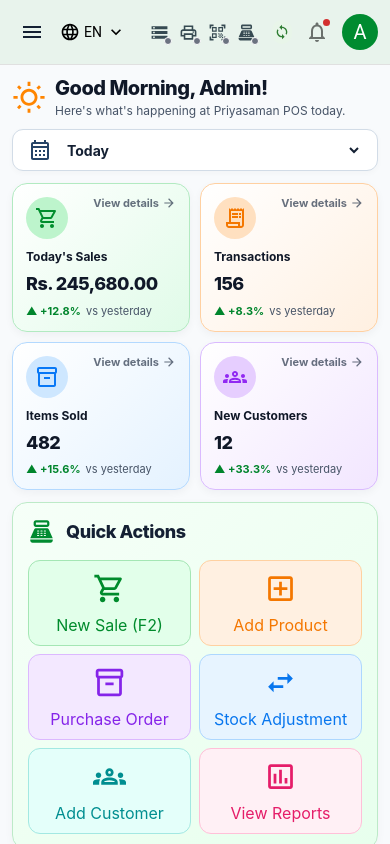
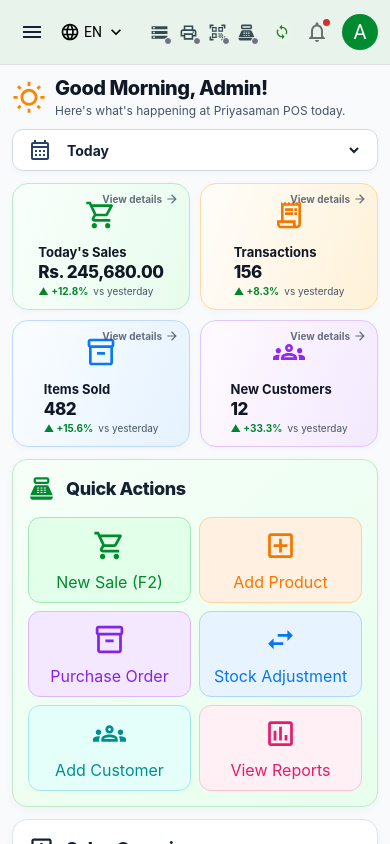
Before and after one commit to SriyanthaDeepal/priyasaman_pos_system, a React (Vite) app in the folder frontend/: page / in a window 390 px wide. Built offline with nearby package versions, Linux system fonts and the light colour scheme; what @zxing/library would draw is missing.

Commit message:
style(dashboard): match flat horizontal KPI reference with responsive icon and typography

```diff
--- a/frontend/src/modules/dashboard/dashboard.css
+++ b/frontend/src/modules/dashboard/dashboard.css
@@ -2723,3 +2723,22 @@
 @media(hover:none){.pd-stat-link{opacity:.75;transform:none}}
 @media(prefers-reduced-motion:reduce){.pd-stat-card,.pd-stat-link{transition:none}}
 @container(max-width:760px){.pd-welcome-row{gap:10px}.pd-welcome-left h1{font-size:clamp(20px,3.2vw,26px)}.pd-sun-icon{font-size:34px!important}}
+
+/* Dashboard KPI layout aligned with the Reports summary cards */
+.pd-kpis{gap:clamp(10px,1vw,15px)}
+.pd-stat-card{min-height:clamp(102px,9.8dvh,122px);padding:clamp(13px,1.25vw,19px);border-radius:16px;box-shadow:0 2px 7px #10182808;overflow:hidden}
+.pd-stat-green{background:linear-gradient(110deg,#f9fffb,#e7fced);border-color:#b7edc5}
+.pd-stat-orange{background:linear-gradient(110deg,#fffdfa,#fff1d7);border-color:#ffdaa0}
+.pd-stat-blue{background:linear-gradient(110deg,#fafdff,#e5f2ff);border-color:#bedbff}
+.pd-stat-purple{background:linear-gradient(110deg,#fffaff,#f3e9ff);border-color:#e0c5ff}
+.pd-stat-main{height:100%;display:flex;align-items:center;gap:clamp(12px,1.3vw,21px)}
+.pd-stat-icon{width:clamp(39px,3.3vw,51px);height:clamp(39px,3.3vw,51px);flex:0 0 auto;border-radius:0;background:transparent!important}
+.pd-stat-icon svg{font-size:clamp(31px,2.6vw,41px)}
+.pd-stat-body{gap:clamp(3px,.4vw,6px);justify-content:center}
+.pd-stat-label{font-size:clamp(13px,1vw,16px);font-weight:750}
+.pd-stat-value{font-size:clamp(19px,1.7vw,27px);letter-spacing:-.4px;line-height:1.12}
+.pd-stat-change{gap:5px;font-size:clamp(10px,.8vw,12px)}
+.pd-stat-link{top:8px;right:10px;font-size:10px}
+.pd-stat-card:hover{transform:translateY(-2px);box-shadow:0 8px 18px #10182815}
+@container(max-width:900px){.pd-stat-card{padding:12px}.pd-stat-main{gap:9px}.pd-stat-icon{width:35px;height:35px}.pd-stat-icon svg{font-size:30px}.pd-stat-value{font-size:clamp(17px,2.4vw,23px)}}
+@container(max-width:530px){.pd-stat-card{min-height:104px}.pd-stat-main{gap:10px}.pd-stat-icon{width:38px;height:38px}.pd-stat-icon svg{font-size:32px}}
```
